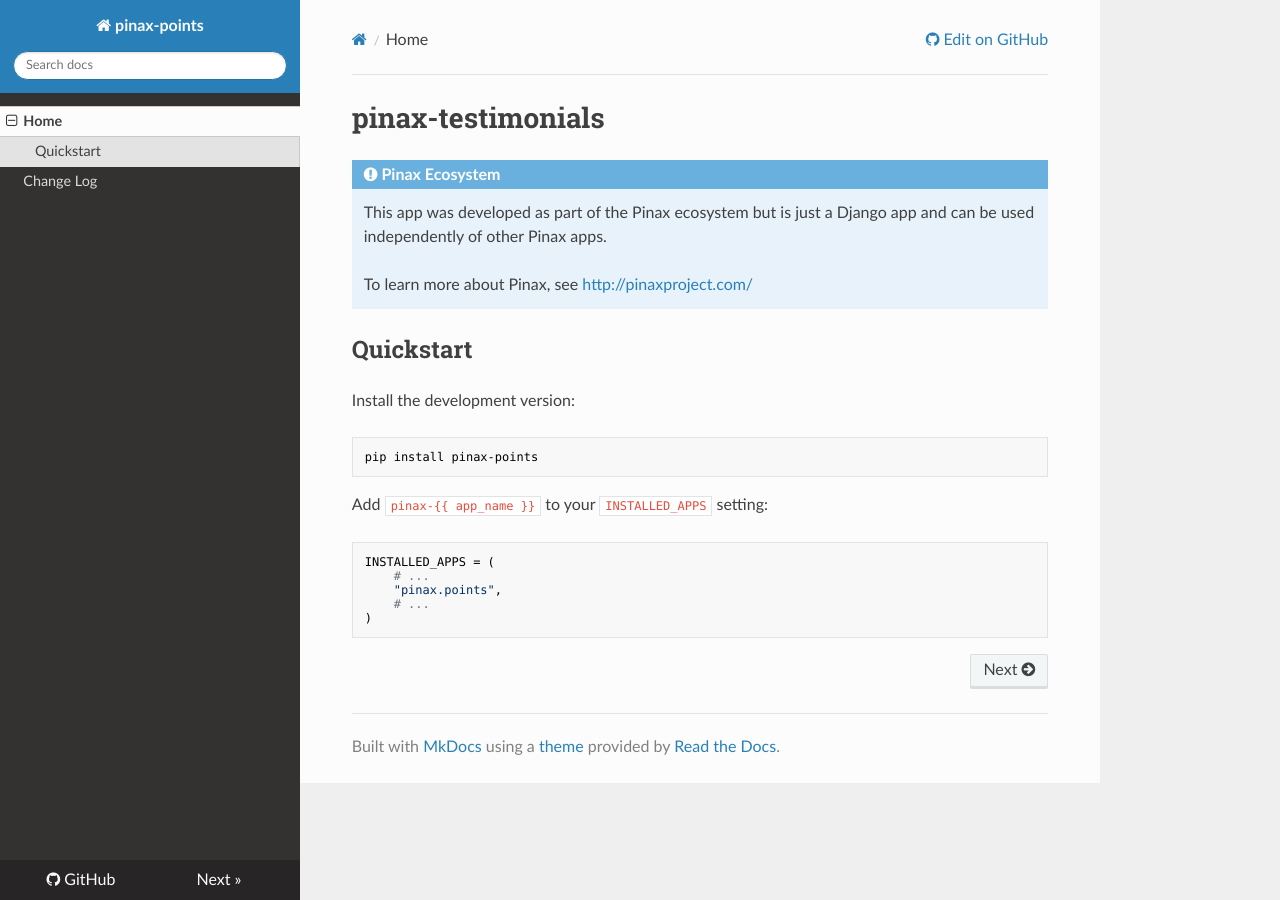
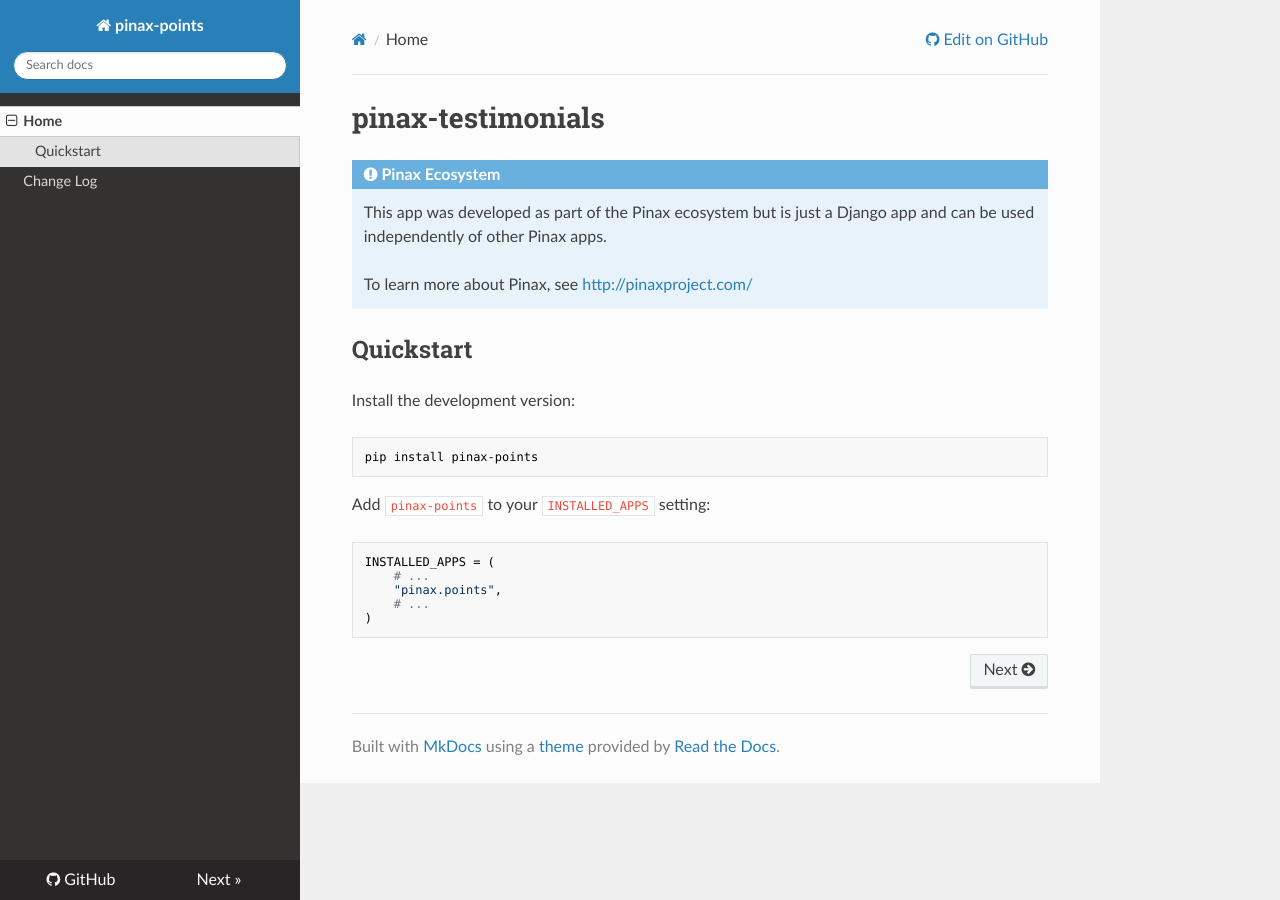
Before and after one commit to pinax/pinax-points, an MkDocs documentation site: the page built from docs/index.md, in a window 1280 px wide. Built offline with MkDocs 1.6.1, drawn with Linux system fonts in a browser that asks for light colours; nearby versions of some CDN libraries; old or Windows-style settings are respelled for this version of MkDocs.

Commit message:
Fix typo

```diff
--- a/docs/index.md
+++ b/docs/index.md
@@ -14,7 +14,7 @@
 
     pip install pinax-points
 
-Add `pinax-{{ app_name }}` to your `INSTALLED_APPS` setting:
+Add `pinax-points` to your `INSTALLED_APPS` setting:
 
     INSTALLED_APPS = (
         # ...
```
